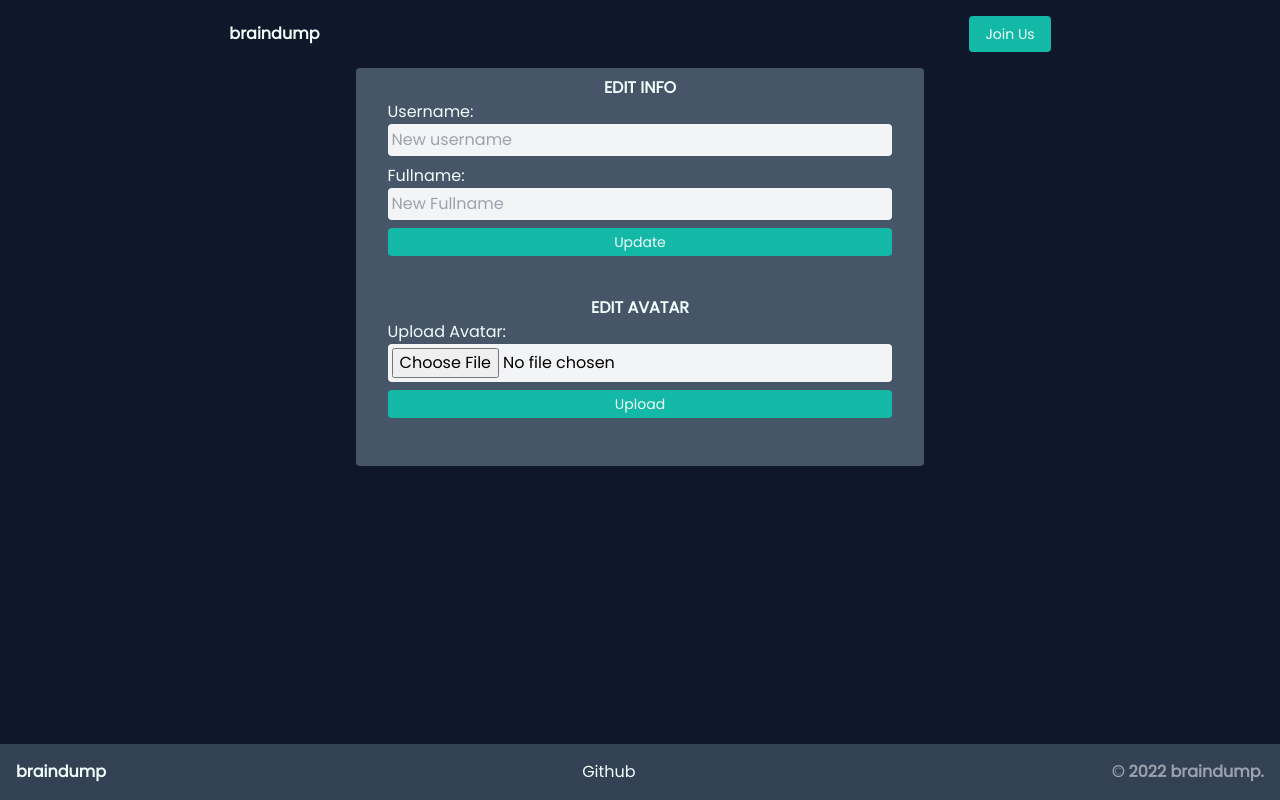
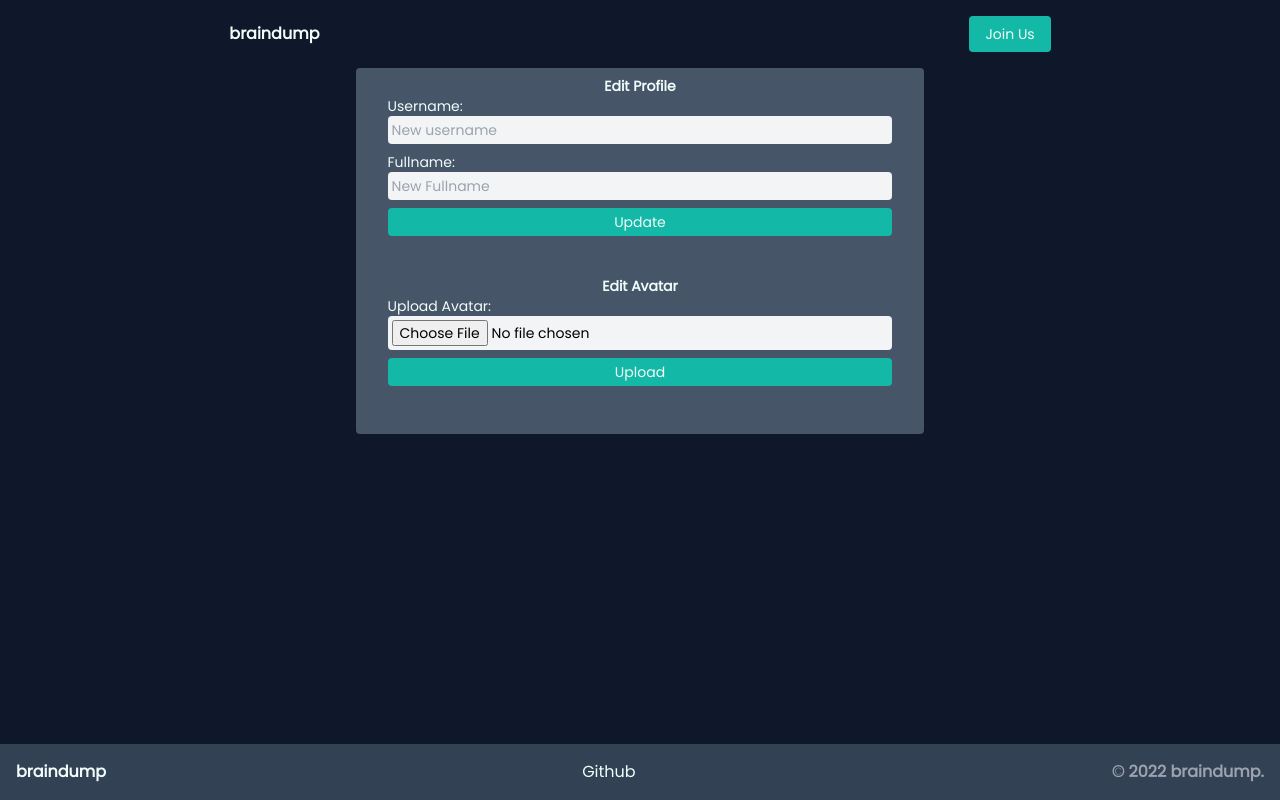
Before and after one commit to demirsergen/brain-dump, a Next.js app: page /updateprofile in a window 1280 px wide. Built offline with nearby package versions, Linux system fonts and the light colour scheme; no server answers.

Commit message:
update styling in update profile page

```diff
--- a/components/updateUserInfo/UpdateAvatar.jsx
+++ b/components/updateUserInfo/UpdateAvatar.jsx
@@ -56,8 +56,8 @@ const UpdateAvatar = () => {
     setFile(null);
   };
   return (
-    <div className="px-4">
-      <h1 className="text-teal-50 text-center uppercase font-bold">
+    <div className="px-4 text-sm">
+      <h1 className="text-teal-50 text-center font-bold">
         Edit Avatar
       </h1>
       <form className="px-4 flex flex-col gap-2">
--- a/components/updateUserInfo/UpdateInfo.jsx
+++ b/components/updateUserInfo/UpdateInfo.jsx
@@ -34,9 +34,9 @@ const UpdateInfo = () => {
     setFullname('');
   };
   return (
-    <div className="px-4">
-      <h1 className="text-teal-50 text-center uppercase font-bold">
-        Edit Info
+    <div className="px-4 text-sm">
+      <h1 className="text-teal-50 text-center font-bold">
+        Edit Profile
       </h1>
       <form className="px-4 flex flex-col gap-2">
         <div className="rounded">
```
